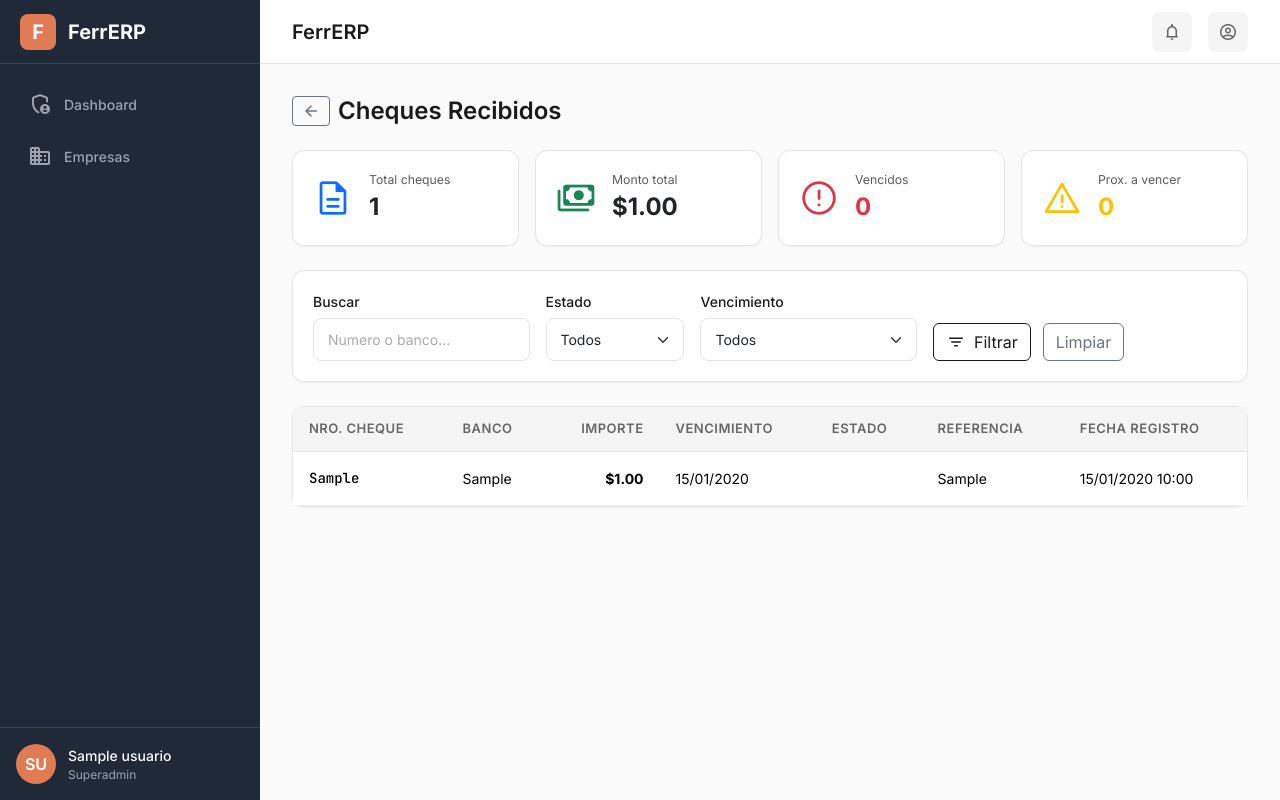
After one commit to mateoadann/ferrerp, a Flask app: page /ventas/cheques in a window 1280 px wide. The commit adds this page. Run offline with Flask 3, Linux system fonts and the light colour scheme; a user stored in the database is signed in; tables that the repository leaves empty hold one stand-in row (values such as "Sample post"); some libraries are stand-ins or nearby versions.

Commit message:
feat: agregar vista de listado de cheques recibidos
- Nueva ruta GET /ventas/cheques con filtros por estado, búsqueda y vencimiento
- Template con tarjetas de resumen, tabla paginada y filtros
- Botón de acceso desde el historial de ventas
- Links de referencia a ventas y cuentas corrientes

```diff
--- a/app/routes/ventas.py
+++ b/app/routes/ventas.py
@@ -1,7 +1,7 @@
 """Rutas de ventas y punto de venta."""
 
 import json
-from datetime import datetime
+from datetime import date, datetime, timedelta
 from decimal import Decimal
 
 from flask import (
@@ -637,6 +637,101 @@ def historial():
     )
 
 
+@bp.route('/cheques')
+@login_required
+@empresa_aprobada_required
+def cheques():
+    """Listado de cheques recibidos."""
+    page = request.args.get('page', 1, type=int)
+    estado = request.args.get('estado', 'todos')
+    q = request.args.get('q', '').strip()
+    vencimiento = request.args.get('vencimiento', 'todos')
+
+    query = Cheque.query_empresa()
+
+    # Filtro por estado
+    if estado and estado != 'todos':
+        query = query.filter(Cheque.estado == estado)
+
+    # Búsqueda por número de cheque o banco
+    if q:
+        query = query.filter(
+            db.or_(
+                Cheque.numero_cheque.ilike(f'%{q}%'),
+                Cheque.banco.ilike(f'%{q}%'),
+            )
+        )
+
+    # Filtro por vencimiento
+    hoy = date.today()
+    en_30_dias = hoy + timedelta(days=30)
+
+    if vencimiento == 'vencidos':
+        query = query.filter(Cheque.fecha_vencimiento < hoy)
+    elif vencimiento == 'proximos':
+        query = query.filter(
+            Cheque.fecha_vencimiento >= hoy,
+            Cheque.fecha_vencimiento <= en_30_dias,
+        )
+
+    query = query.order_by(Cheque.created_at.desc())
+
+    # Estadísticas (sobre TODOS los cheques de la empresa, sin filtros)
+    cheques_empresa = Cheque.query_empresa()
+    total_cheques = cheques_empresa.count()
+    monto_total = (
+        db.session.query(db.func.coalesce(db.func.sum(Cheque.importe), 0))
+        .filter(Cheque.empresa_id == current_user.empresa_id)
+        .scalar()
+    )
+    cantidad_vencidos = cheques_empresa.filter(
+        Cheque.fecha_vencimiento < hoy,
+        Cheque.estado == 'recibido',
+    ).count()
+    cantidad_proximos = cheques_empresa.filter(
+        Cheque.fecha_vencimiento >= hoy,
+        Cheque.fecha_vencimiento <= en_30_dias,
+        Cheque.estado == 'recibido',
+    ).count()
+
+    # Paginar resultados
+    cheques_pag = paginar_query(query, page)
+
+    # Resolver cliente_id para cheques con referencia pago_cc o adelanto_cc
+    cheque_cliente_map = {}
+    cheque_ids_cc = [
+        c.id for c in cheques_pag.items
+        if c.referencia_tipo in ('pago_cc', 'adelanto_cc')
+    ]
+    if cheque_ids_cc:
+        # Buscar los movimientos de CC para obtener el cliente_id
+        refs = [
+            c for c in cheques_pag.items
+            if c.referencia_tipo in ('pago_cc', 'adelanto_cc')
+        ]
+        for cheque in refs:
+            mov = MovimientoCuentaCorriente.query.filter_by(
+                id=cheque.referencia_id,
+            ).first()
+            if mov:
+                cheque_cliente_map[cheque.id] = mov.cliente_id
+
+    return render_template(
+        'ventas/cheques.html',
+        cheques=cheques_pag,
+        estado_filtro=estado,
+        q=q,
+        vencimiento_filtro=vencimiento,
+        total_cheques=total_cheques,
+        monto_total=monto_total,
+        cantidad_vencidos=cantidad_vencidos,
+        cantidad_proximos=cantidad_proximos,
+        cheque_cliente_map=cheque_cliente_map,
+        hoy=hoy,
+        en_30_dias=en_30_dias,
+    )
+
+
 @bp.route('/<int:id>')
 @login_required
 def detalle(id):
--- /dev/null
+++ b/app/templates/ventas/cheques.html
@@ -0,0 +1,184 @@
+{% extends 'base.html' %}
+
+{% block title %}Cheques Recibidos - {{ app_name }}{% endblock %}
+
+{% block content %}
+<div class="page-header">
+    <div class="d-flex align-items-center gap-2">
+        <a href="javascript:history.back()" class="btn btn-outline-secondary btn-sm" title="Volver">
+            <span class="material-symbols-rounded">arrow_back</span>
+        </a>
+        <h2 class="mb-0">Cheques Recibidos</h2>
+    </div>
+</div>
+
+<!-- Resumen -->
+<div class="row g-3 mb-4">
+    <div class="col-sm-6 col-lg-3">
+        <div class="card h-100">
+            <div class="card-body d-flex align-items-center gap-3">
+                <span class="material-symbols-rounded fs-1 text-primary">description</span>
+                <div>
+                    <div class="text-muted small">Total cheques</div>
+                    <div class="fs-4 fw-bold">{{ total_cheques }}</div>
+                </div>
+            </div>
+        </div>
+    </div>
+    <div class="col-sm-6 col-lg-3">
+        <div class="card h-100">
+            <div class="card-body d-flex align-items-center gap-3">
+                <span class="material-symbols-rounded fs-1 text-success">payments</span>
+                <div>
+                    <div class="text-muted small">Monto total</div>
+                    <div class="fs-4 fw-bold">{{ monto_total|currency }}</div>
+                </div>
+            </div>
+        </div>
+    </div>
+    <div class="col-sm-6 col-lg-3">
+        <div class="card h-100">
+            <div class="card-body d-flex align-items-center gap-3">
+                <span class="material-symbols-rounded fs-1 text-danger">error</span>
+                <div>
+                    <div class="text-muted small">Vencidos</div>
+                    <div class="fs-4 fw-bold text-danger">{{ cantidad_vencidos }}</div>
+                </div>
+            </div>
+        </div>
+    </div>
+    <div class="col-sm-6 col-lg-3">
+        <div class="card h-100">
+            <div class="card-body d-flex align-items-center gap-3">
+                <span class="material-symbols-rounded fs-1 text-warning">warning</span>
+                <div>
+                    <div class="text-muted small">Prox. a vencer</div>
+                    <div class="fs-4 fw-bold text-warning">{{ cantidad_proximos }}</div>
+                </div>
+            </div>
+        </div>
+    </div>
+</div>
+
+<!-- Filtros -->
+<div class="card mb-4">
+    <div class="card-body">
+        <form method="GET" class="row g-3 align-items-end">
+            <div class="col-md-3">
+                <label class="form-label">Buscar</label>
+                <input type="text" name="q" class="form-control"
+                       placeholder="Numero o banco..."
+                       value="{{ q }}">
+            </div>
+            <div class="col-md-2">
+                <label class="form-label">Estado</label>
+                <select name="estado" class="form-select">
+                    <option value="todos" {% if estado_filtro == 'todos' %}selected{% endif %}>Todos</option>
+                    <option value="recibido" {% if estado_filtro == 'recibido' %}selected{% endif %}>Recibido</option>
+                    <option value="anulado" {% if estado_filtro == 'anulado' %}selected{% endif %}>Anulado</option>
+                </select>
+            </div>
+            <div class="col-md-3">
+                <label class="form-label">Vencimiento</label>
+                <select name="vencimiento" class="form-select">
+                    <option value="todos" {% if vencimiento_filtro == 'todos' %}selected{% endif %}>Todos</option>
+                    <option value="proximos" {% if vencimiento_filtro == 'proximos' %}selected{% endif %}>Proximos a vencer</option>
+                    <option value="vencidos" {% if vencimiento_filtro == 'vencidos' %}selected{% endif %}>Vencidos</option>
+                </select>
+            </div>
+            <div class="col-md-4">
+                <button type="submit" class="btn btn-secondary me-2">
+                    <span class="material-symbols-rounded me-2">filter_list</span>
+                    Filtrar
+                </button>
+                <a href="{{ url_for('ventas.cheques') }}" class="btn btn-outline-secondary">
+                    Limpiar
+                </a>
+            </div>
+        </form>
+    </div>
+</div>
+
+<!-- Tabla de cheques -->
+<div class="card">
+    <div class="table-responsive">
+        <table class="table mb-0">
+            <thead>
+                <tr>
+                    <th>Nro. Cheque</th>
+                    <th>Banco</th>
+                    <th class="text-end">Importe</th>
+                    <th>Vencimiento</th>
+                    <th>Estado</th>
+                    <th>Referencia</th>
+                    <th>Fecha registro</th>
+                </tr>
+            </thead>
+            <tbody>
+                {% for cheque in cheques.items %}
+                <tr>
+                    <td class="table-code">{{ cheque.numero_cheque }}</td>
+                    <td>{{ cheque.banco }}</td>
+                    <td class="text-end fw-bold">{{ cheque.importe|currency }}</td>
+                    <td>
+                        {% if cheque.estado == 'recibido' and cheque.fecha_vencimiento < hoy %}
+                        <span class="text-danger fw-semibold" title="Vencido">
+                            {{ cheque.fecha_vencimiento.strftime('%d/%m/%Y') }}
+                            <span class="material-symbols-rounded" style="font-size:16px;vertical-align:middle;">error</span>
+                        </span>
+                        {% elif cheque.estado == 'recibido' and cheque.fecha_vencimiento <= en_30_dias %}
+                        <span class="text-warning fw-semibold" title="Proximo a vencer">
+                            {{ cheque.fecha_vencimiento.strftime('%d/%m/%Y') }}
+                            <span class="material-symbols-rounded" style="font-size:16px;vertical-align:middle;">warning</span>
+                        </span>
+                        {% else %}
+                        {{ cheque.fecha_vencimiento.strftime('%d/%m/%Y') }}
+                        {% endif %}
+                    </td>
+                    <td>
+                        {% if cheque.estado == 'recibido' %}
+                        <span class="badge badge-success">Recibido</span>
+                        {% elif cheque.estado == 'anulado' %}
+                        <span class="badge badge-danger">Anulado</span>
+                        {% endif %}
+                    </td>
+                    <td>
+                        {% if cheque.referencia_tipo == 'venta' %}
+                        <a href="{{ url_for('ventas.detalle', id=cheque.referencia_id) }}">
+                            Venta #{{ cheque.referencia_id }}
+                        </a>
+                        {% elif cheque.referencia_tipo in ('pago_cc', 'adelanto_cc') %}
+                            {% if cheque.id in cheque_cliente_map %}
+                            <a href="{{ url_for('clientes.cuenta_corriente', id=cheque_cliente_map[cheque.id]) }}">
+                                {% if cheque.referencia_tipo == 'pago_cc' %}Pago CC{% else %}Adelanto CC{% endif %}
+                            </a>
+                            {% else %}
+                                {% if cheque.referencia_tipo == 'pago_cc' %}Pago CC{% else %}Adelanto CC{% endif %}
+                            {% endif %}
+                        {% else %}
+                        {{ cheque.referencia_tipo }}
+                        {% endif %}
+                    </td>
+                    <td>{{ cheque.created_at|datetime }}</td>
+                </tr>
+                {% else %}
+                <tr>
+                    <td colspan="7">
+                        <div class="empty-state">
+                            <span class="material-symbols-rounded">description</span>
+                            <p>No hay cheques registrados</p>
+                        </div>
+                    </td>
+                </tr>
+                {% endfor %}
+            </tbody>
+        </table>
+    </div>
+</div>
+
+<!-- Paginacion -->
+{% if cheques.pages > 1 %}
+{% set pagination = cheques %}
+{% include 'components/pagination.html' %}
+{% endif %}
+{% endblock %}
```
Also changed, not shown: app/templates/ventas/historial.html (+10 -4 lines).
